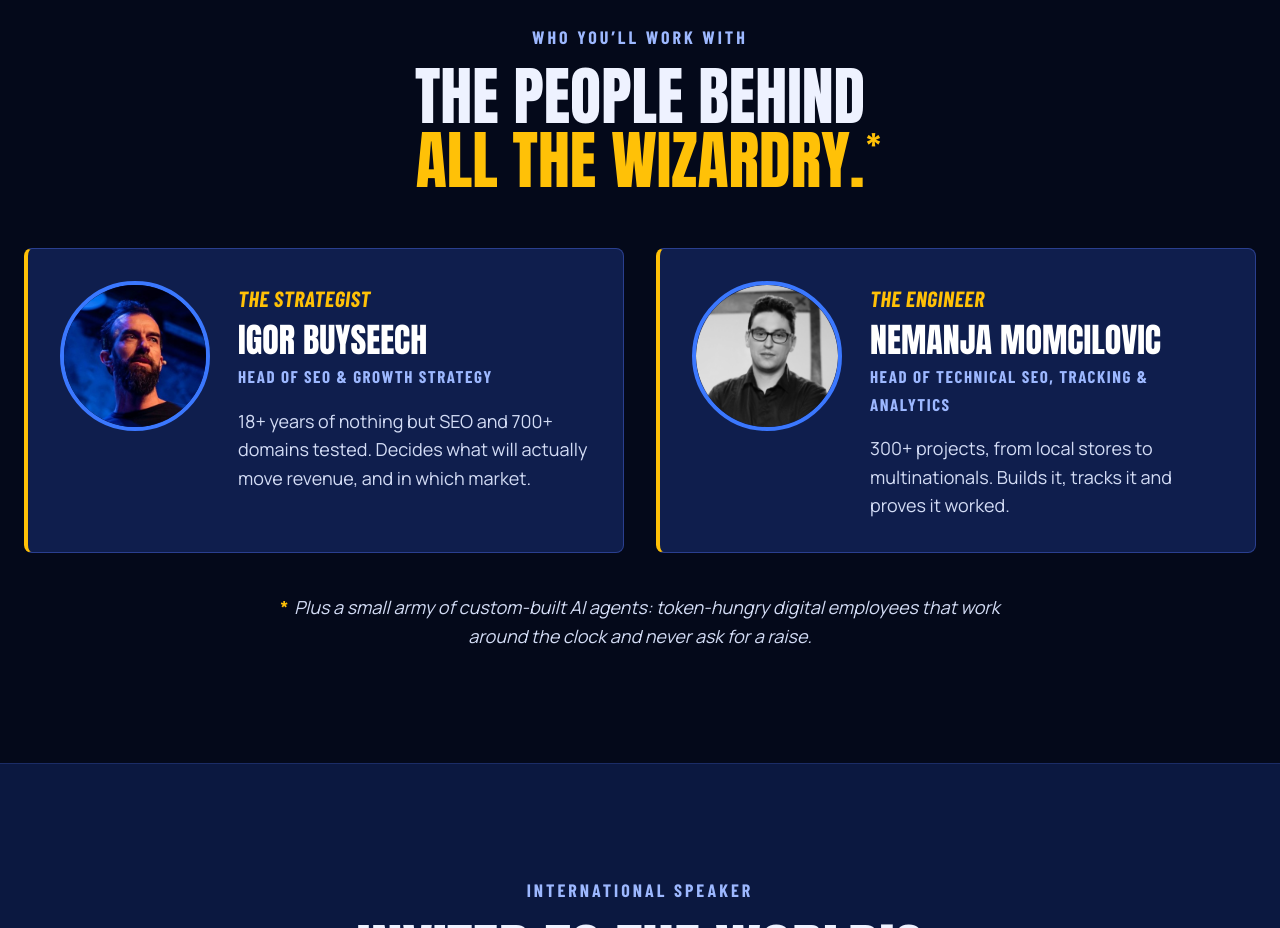
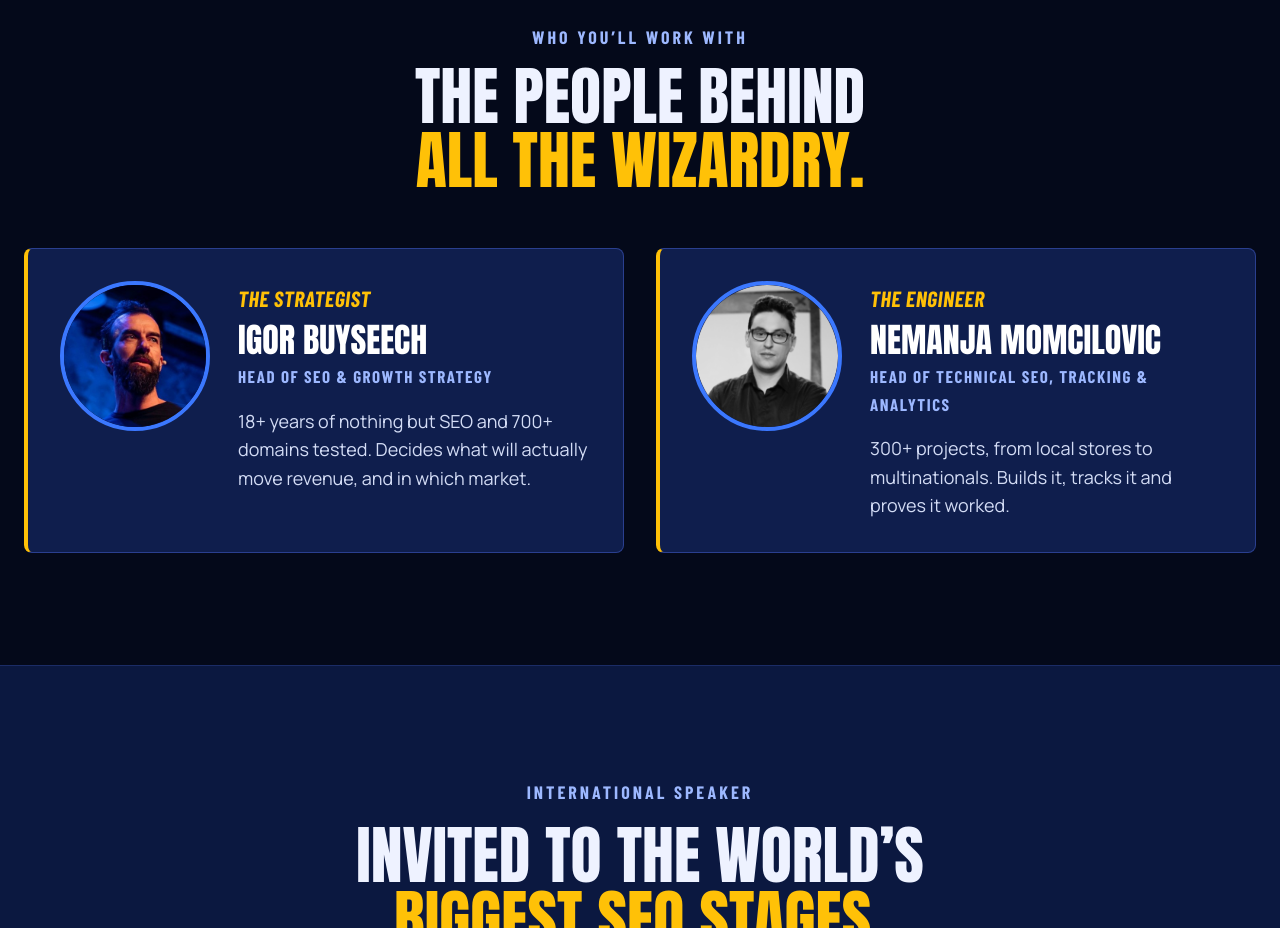
Before and after one commit to Buyseech/buyseech-site, a plain HTML site: page public/index.html in a window 1280 px wide. Shown: the part 3040-3968 px from the top of the page. Drawn offline with Linux system fonts and the light colour scheme.

Commit message:
People section: drop the AI footnote
Co-Authored-By: Claude Opus 5.5 <noreply@anthropic.com>
Claude-Session: https://claude.ai/code/session_01A7u75sk3TBqvLuYbJazVD2

```diff
--- a/public/index.html
+++ b/public/index.html
@@ -25,7 +25,7 @@
 
 <link rel="preload" href="assets/fonts/anton-latin-400-normal.woff2" as="font" type="font/woff2" crossorigin>
 <link rel="preload" href="assets/fonts/manrope-latin-400-normal.woff2" as="font" type="font/woff2" crossorigin>
-<link rel="stylesheet" href="styles.css?v=4.5">
+<link rel="stylesheet" href="styles.css?v=4.6">
 
 <script type="application/ld+json">
 {
@@ -194,7 +194,7 @@
     <div class="wrap people">
       <div class="people-head reveal">
         <p class="eyebrow">Who you&rsquo;ll work with</p>
-        <h2 id="people-title" class="h2"><span class="ln">The people behind</span> <span class="yl">all the wizardry.<sup class="star">*</sup></span></h2>
+        <h2 id="people-title" class="h2"><span class="ln">The people behind</span> <span class="yl">all the wizardry.</span></h2>
       </div>
       <div class="people-grid reveal">
         <article class="person">
@@ -216,7 +216,6 @@
           </div>
         </article>
       </div>
-      <p class="people-note reveal"><span class="star">*</span> Plus a small army of custom-built AI agents: token-hungry digital employees that work around the clock and never ask for a raise.</p>
     </div>
   </section>
 
--- a/public/styles.css
+++ b/public/styles.css
@@ -206,9 +206,6 @@ a:hover{color:var(--accent-hover)}
 .people-head .h2{container-type:inline-size}
 .people-head .h2 .ln,.people-head .h2 .yl{display:block;white-space:nowrap;font-size:min(10.6cqi,clamp(38px,5vw,76px))}
 .people-head .h2 .ln{color:inherit}
-.star{color:var(--accent)}
-.people-head .h2 .yl{position:relative}
-.people-head .star{position:absolute;top:.05em;margin-left:.06em;font-size:.5em;line-height:1}
 .people-grid{display:grid;grid-template-columns:1fr 1fr;gap:32px}
 .person{display:flex;gap:28px;align-items:flex-start;background:var(--bg-card);border:1px solid var(--line-card);border-left:4px solid var(--accent);border-radius:8px;padding:32px}
 .person img{display:block;width:150px;height:auto;flex:none;aspect-ratio:1/1;object-fit:cover;border-radius:50%;border:4px solid var(--blue)}
@@ -217,10 +214,8 @@ a:hover{color:var(--accent-hover)}
 .person h3{margin:0;font-family:var(--display);font-weight:400;font-size:34px;line-height:1.05;text-transform:uppercase;color:#fff}
 .person .title{margin-top:6px;font-family:var(--cond);font-weight:700;font-size:17px;letter-spacing:1.5px;text-transform:uppercase;color:var(--label)}
 .person .bio{margin-top:16px;font-size:18px;color:var(--soft)}
-.people-note{max-width:760px;margin:40px auto 0;text-align:center;font-size:18px;font-style:italic;color:var(--soft)}
-.people-note .star{font-style:normal;font-weight:700;margin-right:2px}
 @media (max-width:1100px){.person{flex-direction:column;align-items:center;text-align:center}}
-@media (max-width:900px){.people-grid{grid-template-columns:1fr}.person{padding:28px 22px}.people-head{margin-bottom:40px}.people-note{font-size:16px;margin-top:28px}}
+@media (max-width:900px){.people-grid{grid-template-columns:1fr}.person{padding:28px 22px}.people-head{margin-bottom:40px}}
 
 /* Unscripted SEO */
 .unscripted{padding-block:var(--sec)}
```
